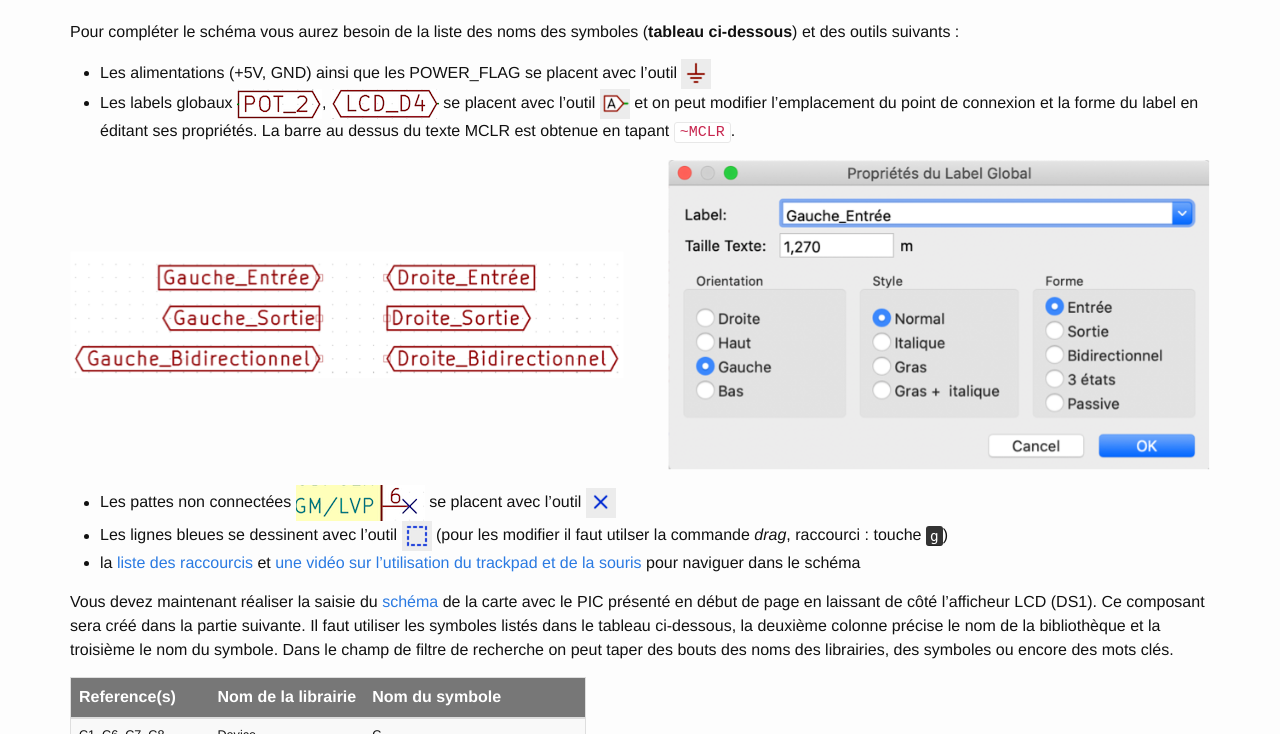
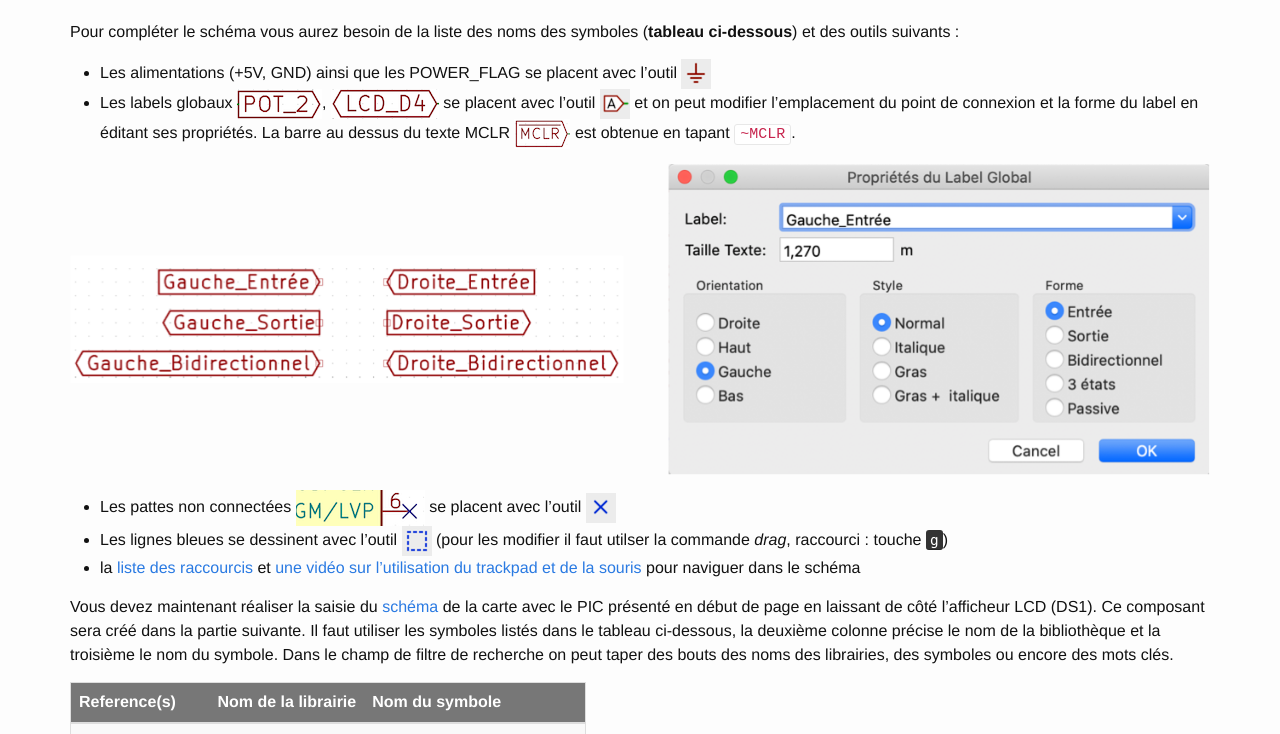
Before and after one commit to geiilyon/cao-geii-lyon, a Jekyll site: the page built from _collection_enonces/tp2.md, in a window 1280 px wide and 900 px high, scrolled down 2700 px, cut to the strip 166-900 px from the top of the window. Built offline with Jekyll 4.4.1, drawn with Linux system fonts in a browser that asks for light colours; nearby versions of some CDN libraries; library files that are not in the unit come from our copies.

Commit message:
Ajout image label MCLR barre

```diff
--- a/_collection_enonces/tp2.md
+++ b/_collection_enonces/tp2.md
@@ -49,7 +49,7 @@ Pour la saisie du schéma, il faut au préalable regarder la première vidéo du
 
 Pour compléter le schéma vous aurez besoin de la liste des noms des symboles (**tableau ci-dessous**) et des outils suivants :
 * Les alimentations (+5V, GND) ainsi que les POWER_FLAG se placent avec l'outil ![]({% include img_link.html file="icone_placer_symbole_power.png" %})
-* Les labels globaux ![]({% include img_link.html file="label_global_pot2.png" %}), ![]({% include img_link.html file="label_global_LCD_D4.png" %}) se placent avec l'outil ![]({% include img_link.html file="icone_placer_label_global.png" %}) et on peut modifier l'emplacement du point de connexion et la forme du label en éditant ses propriétés. La barre au dessus du texte MCLR est obtenue en tapant `~MCLR`.
+* Les labels globaux ![]({% include img_link.html file="label_global_pot2.png" %}), ![]({% include img_link.html file="label_global_LCD_D4.png" %}) se placent avec l'outil ![]({% include img_link.html file="icone_placer_label_global.png" %}) et on peut modifier l'emplacement du point de connexion et la forme du label en éditant ses propriétés. La barre au dessus du texte MCLR ![]({% include img_link.html file="label_global_mclr.png" %}) est obtenue en tapant `~MCLR`.
 
 ![]({% include img_link.html file="labels_globaux_details.png" %})
 
```
Also changed, not shown: _collection_enonces/tp1.md (+1 -1 lines), img/label_global_mclr.png (added).
